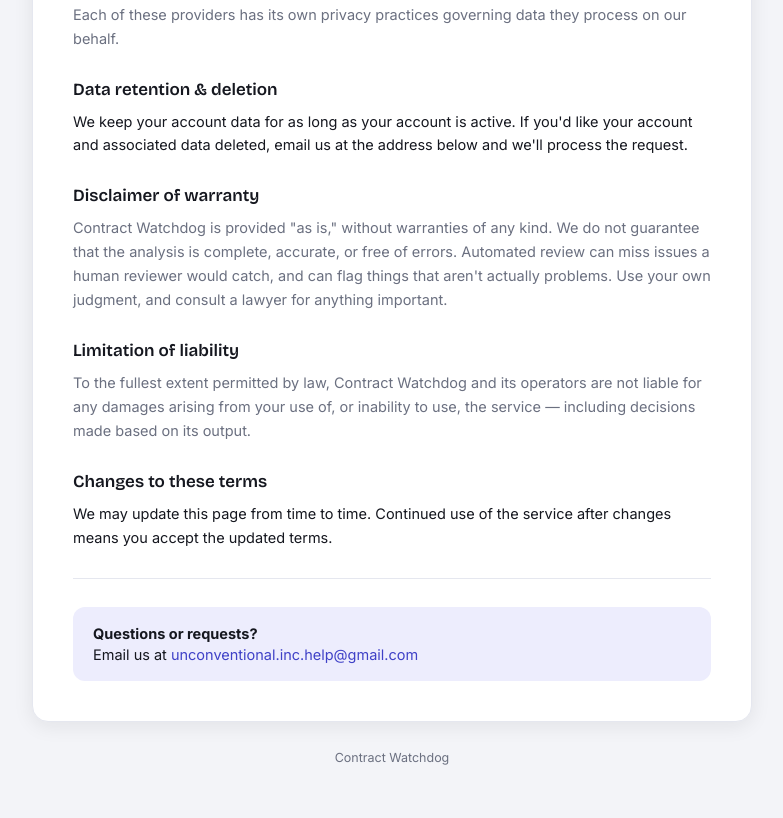
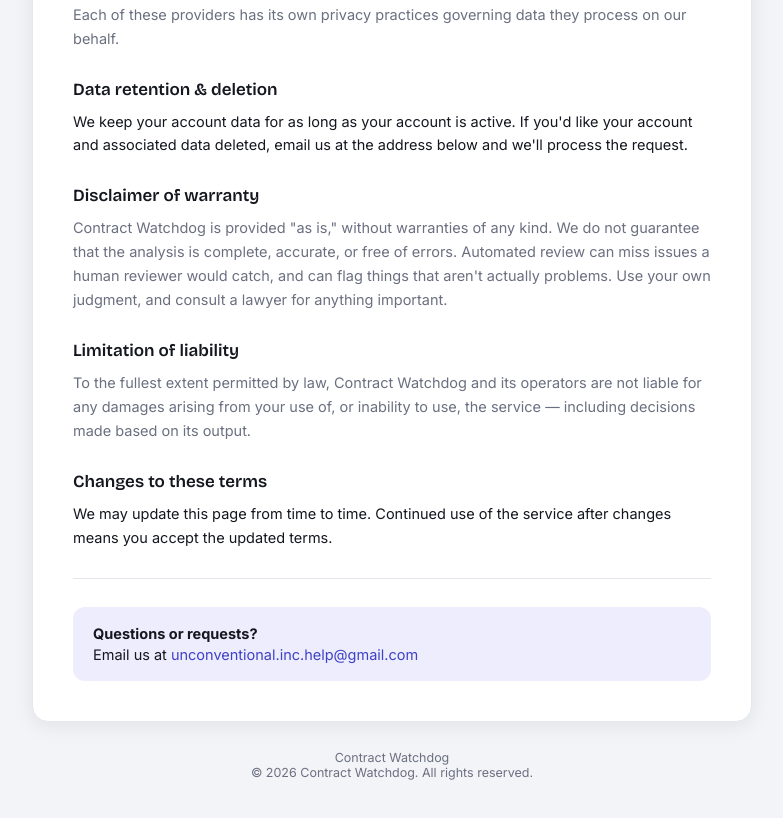
Before and after one commit to arihhoi40/contract-watchdog-app, a website: page public/terms.html in a window 1280 px wide. Shown: the part 1055-1873 px from the top of the page, without its empty margins (248-1031 px from the left). Drawn offline with nearby package versions, Linux system fonts and the light colour scheme.

Commit message:
Add files via upload

```diff
--- a/public/terms.html
+++ b/public/terms.html
@@ -138,7 +138,7 @@
     </div>
   </div>
 
-  <footer>Contract Watchdog</footer>
+  <footer>Contract Watchdog<br>&copy; 2026 Contract Watchdog. All rights reserved.</footer>
 </div>
 </body>
 </html>
```
Also changed, not shown: public/index.html (+2 -0 lines).
